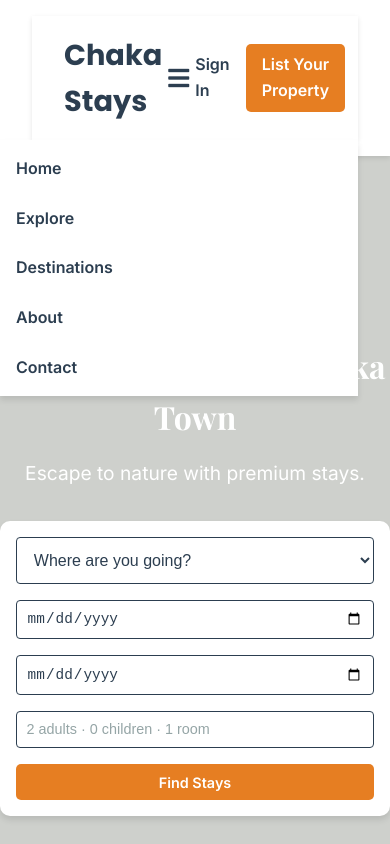
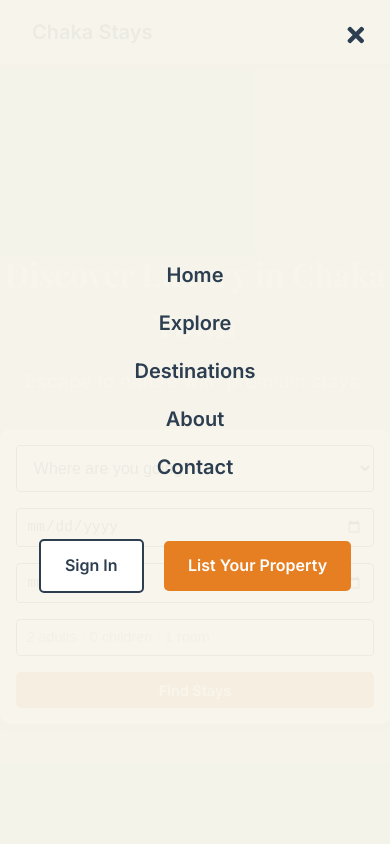
Before and after one commit to dennis6999/Chaka-Airbnb, a plain HTML site: page index.html in a window 390 px wide. Both pictures are taken after a click on the button "Toggle navigation". Shown: the top 844 px of the page. Drawn offline with nearby package versions, Linux system fonts and the light colour scheme.

Commit message:
Responsive Landing page

```diff
--- a/css/style.css
+++ b/css/style.css
@@ -25,150 +25,191 @@ p {
     margin: 0;
 }
 
-/* Header */
-header {
-    background: #fff;
-    padding: 1rem 2rem;
-    box-shadow: 0 2px 5px rgba(0, 0, 0, 0.1);
-    position: sticky;
-    top: 0;
-    z-index: 1000;
-}
-
-/* Navbar */
+/* Navbar Styles */
 .navbar {
     display: flex;
     justify-content: space-between;
     align-items: center;
     padding: 1rem 2rem;
-    background: #fff;
-    box-shadow: 0 2px 5px rgba(0, 0, 0, 0.1);
+    background: #F7F5EB;
     position: sticky;
     top: 0;
     z-index: 1000;
+    box-shadow: 0 2px 5px rgba(0, 0, 0, 0.1);
 }
 
+/* Logo */
+.logo {
+    font-size: clamp(1.25rem, 5vw, 1.75rem);
+    font-weight: bold;
+    color: #2C3E50;
+}
+
+/* Navigation Links (Desktop) */
 .nav-links {
-    list-style: none;
     display: flex;
     gap: 1.5rem;
+    list-style: none;
     margin: 0;
     padding: 0;
 }
 
 .nav-links a {
     text-decoration: none;
-    color: #2C3E50; /* Primary: Dark Slate Blue */
+    color: #2C3E50;
     font-weight: 600;
     transition: color 0.3s ease;
 }
 
 .nav-links a:hover {
-    color: #D4AF37; /* Accent: Elegant Gold */
+    color: #D4AF37;
 }
 
-/* User Actions */
+/* User Actions (Desktop) */
 .user-actions {
     display: flex;
     gap: 1rem;
-    align-items: center;
 }
 
-.sign-in {
+.user-actions a {
     text-decoration: none;
-    color: #2C3E50; /* Primary: Dark Slate Blue */
     font-weight: 600;
-    transition: color 0.3s ease;
+    padding: 0.5rem 1rem;
+    border-radius: 5px;
 }
 
-.sign-in:hover {
-    color: #D4AF37; /* Accent: Elegant Gold */
+.user-actions .sign-in {
+    background: #E67E22; /* Match the orange background */
+    color: #fff; /* White text */
+    padding: 0.5rem 1rem; /* Same padding as other buttons */
+    border-radius: 5px; /* Rounded corners */
+    font-weight: bold; /* Bold text */
+    text-decoration: none; /* Remove underline */
+    display: inline-block; /* Ensure proper button styling */
+    transition: background 0.3s ease; /* Smooth hover effect */
 }
 
-.list-property {
-    text-decoration: none;
-    background: #E67E22; /* CTA: Inviting Orange */
-    color: #fff;
-    padding: 0.5rem 1rem;
-    border-radius: 5px;
-    font-weight: 600;
-    transition: background 0.3s ease, transform 0.2s ease;
+.user-actions .sign-in:hover {
+    background: #D35400; /* Darker orange on hover */
 }
 
-.list-property:hover {
-    background: #D35400; /* Darker Orange */
-    transform: scale(1.05); /* Subtle hover effect */
+.user-actions .list-property {
+    background: #E67E22;
+    color: #fff;
+}
+
+.user-actions .list-property:hover {
+    background: #D35400;
 }
 
 /* Hamburger Menu */
 .hamburger {
-    display: none;
+    display: none; /* Hidden by default */
     background: none;
     border: none;
     font-size: 1.5rem;
+    color: #2C3E50;
     cursor: pointer;
-    color: #2C3E50;
+    z-index: 1100; /* Ensure it appears below the close button */
 }
 
-/* Mobile Styles */
-@media (max-width: 768px) {
-    .nav-links {
+.hamburger.hidden {
+    display: none; /* Hide the hamburger button */
+}
+
+/* Mobile Menu */
+.mobile-menu {
+    position: fixed;
+    top: 0;
+    left: 0;
+    width: 100%;
+    height: 100vh;
+    background: rgba(247, 245, 235, 0.95);
+    z-index: 1000; /* Ensure it appears above the main content */
     display: none;
     flex-direction: column;
-        background: #fff;
-        position: absolute;
-        top: 100%;
-        right: 0;
-        width: 100%;
-        box-shadow: 0 4px 6px rgba(0, 0, 0, 0.1);
-        padding: 1rem;
+    justify-content: center;
+    align-items: center;
 }
 
-    .nav-links.active {
+.mobile-menu.active {
     display: flex;
 }
 
-    .hamburger {
-        display: block;
-    }
+.mobile-menu ul {
+    list-style: none;
+    padding: 0;
+    margin: 0;
+    text-align: center;
 }
 
-.logo {
-    font-size: 1.8rem;
-    font-weight: 700;
-    color: #2C3E50; /* Primary: Dark Slate Blue */
-    font-family: 'Poppins', sans-serif;
+.mobile-menu ul li {
+    margin: 1rem 0;
 }
 
-.user-actions {
-    display: flex;
-    align-items: center; /* Ensures vertical alignment */
-    gap: 1rem;
+.mobile-menu ul li a {
+    text-decoration: none;
+    font-size: 1.25rem;
+    color: #2C3E50;
+    font-weight: bold;
 }
 
-.sign-in {
-    text-decoration: none;
-    color: #2C3E50; /* Primary: Dark Slate Blue */
-    font-weight: 600;
-    transition: color 0.3s ease;
+.mobile-menu ul li a:hover {
+    color: #D4AF37;
 }
 
-.sign-in:hover {
-    color: #D4AF37; /* Accent: Elegant Gold */
+.mobile-user-actions {
+    margin-top: 2rem;
 }
 
-.list-property {
+.mobile-user-actions a {
+    display: inline-block;
+    margin: 0.5rem;
+    padding: 0.75rem 1.5rem;
     text-decoration: none;
-    background: #E67E22; /* CTA: Inviting Orange */
-    color: #fff;
-    padding: 0.5rem 1rem;
+    font-size: 1rem;
+    font-weight: bold;
     border-radius: 5px;
-    font-weight: 600;
-    transition: background 0.3s ease;
 }
 
-.list-property:hover {
-    background: #D35400; /* Darker Orange */
+.mobile-user-actions .sign-in {
+    background: #fff;
+    color: #2C3E50;
+    border: 2px solid #2C3E50;
+}
+
+.mobile-user-actions .list-property {
+    background: #E67E22;
+    color: #fff;
+}
+
+.mobile-user-actions .list-property:hover {
+    background: #D35400;
+}
+
+/* Close Button */
+.close-menu {
+    position: absolute;
+    top: 20px;
+    right: 20px;
+    background: none;
+    border: none;
+    font-size: 1.5rem;
+    color: #2C3E50; /* Dark Slate Blue */
+    cursor: pointer;
+    z-index: 1101; /* Ensure it appears above the mobile menu */
+}
+
+/* Responsive Styles */
+@media (max-width: 992px) {
+    .nav-links,
+    .user-actions {
+        display: none; /* Hide desktop links and actions */
+    }
+
+    .hamburger {
+        display: block; /* Show hamburger menu */
+    }
 }
 
 /* Hero Section */
--- a/index.html
+++ b/index.html
@@ -16,12 +16,12 @@
             <!-- Logo -->
             <div class="logo">Chaka Stays</div>
 
-            <!-- Hamburger Menu (for mobile) -->
+            <!-- Hamburger Menu -->
             <button class="hamburger" aria-label="Toggle navigation">
                 <i class="fas fa-bars"></i>
             </button>
 
-            <!-- Navigation Links -->
+            <!-- Navigation Links (Desktop) -->
             <ul class="nav-links">
                 <li><a href="#home">Home</a></li>
                 <li><a href="#explore">Explore</a></li>
@@ -30,10 +30,28 @@
                 <li><a href="#contact">Contact</a></li>
             </ul>
 
-            <!-- User Actions -->
+            <!-- User Actions (Desktop) -->
             <div class="user-actions">
                 <a href="#signin" class="sign-in">Sign In</a>
                 <a href="#list-property" class="list-property">List Your Property</a>
+            </div>
+
+            <!-- Mobile Menu -->
+            <div class="mobile-menu">
+                <button class="close-menu" aria-label="Close navigation">
+                    <i class="fas fa-times"></i>
+                </button>
+                <ul>
+                    <li><a href="#home">Home</a></li>
+                    <li><a href="#explore">Explore</a></li>
+                    <li><a href="#destinations">Destinations</a></li>
+                    <li><a href="#about">About</a></li>
+                    <li><a href="#contact">Contact</a></li>
+                </ul>
+                <div class="mobile-user-actions">
+                    <a href="#signin" class="sign-in">Sign In</a>
+                    <a href="#list-property" class="list-property">List Your Property</a>
+                </div>
             </div>
         </nav>
     </header>
--- a/js/main.js
+++ b/js/main.js
@@ -36,4 +36,20 @@ document.addEventListener("DOMContentLoaded", () => {
     hamburger.addEventListener("click", () => {
         navLinks.classList.toggle("active");
     });
+
+    // Mobile Menu Logic
+    const mobileMenu = document.querySelector('.mobile-menu');
+    const closeMenu = document.querySelector('.close-menu');
+
+    // Open the mobile menu
+    hamburger.addEventListener('click', () => {
+        mobileMenu.classList.add('active');
+        hamburger.classList.add('hidden'); // Hide the hamburger
+    });
+
+    // Close the mobile menu
+    closeMenu.addEventListener('click', () => {
+        mobileMenu.classList.remove('active');
+        hamburger.classList.remove('hidden'); // Show the hamburger
+    });
 });
```
Lines whose indentation alone changed are shown as unchanged.
